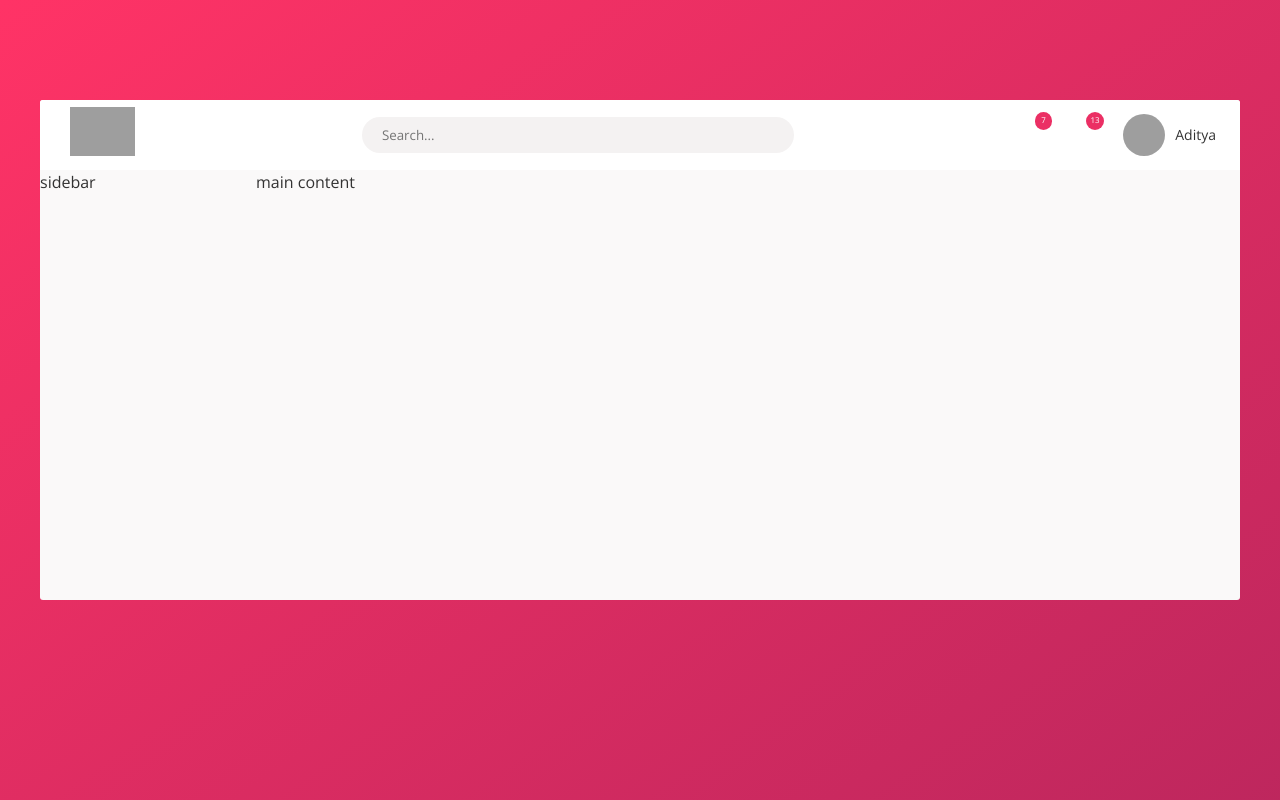
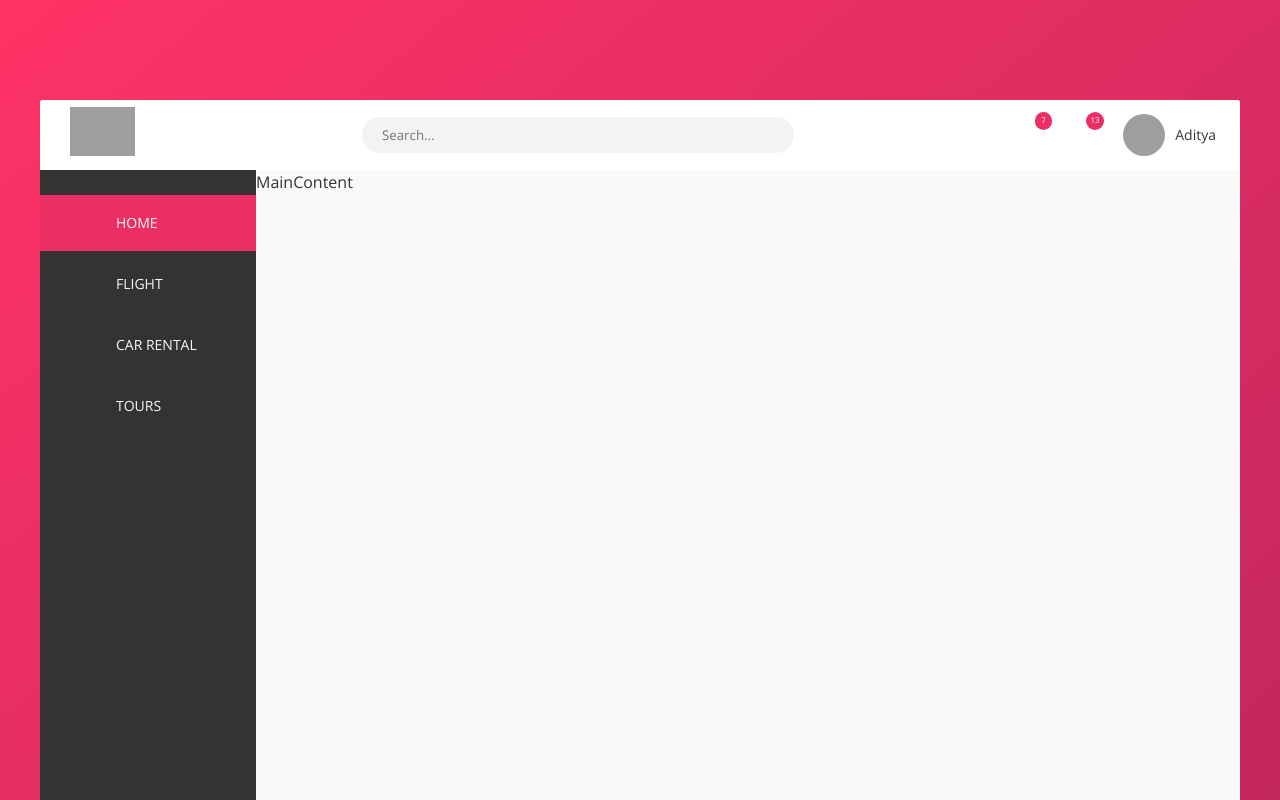
Before and after one commit to the-anomalous/Trillo, a React (Create React App) app: page / in a window 1280 px wide. Shown: the top 800 px of the page. Built offline with nearby package versions, Linux system fonts and the light colour scheme; grey boxes are pictures that could not be loaded.

Commit message:
created sidebar

```diff
--- a/src/components/app-container/_app-container.styles.scss
+++ b/src/components/app-container/_app-container.styles.scss
@@ -6,3 +6,7 @@
   box-shadow: var(--box-shadow-dark);
   border-radius: 3px;
 }
+
+.page-content {
+  display: flex;
+}
--- a/src/components/app-container/app-container.component.jsx
+++ b/src/components/app-container/app-container.component.jsx
@@ -1,12 +1,16 @@
 import React from 'react'
 import Header from '../header/header.component'
-import PageContent from '../page-content/page-content.component'
+import Sidebar from '../sidebar/sidebar.component'
+import MainContent from '../main-content/main-content.component'
 
 const AppContainer = () => {
   return (
     <div className='container'>
       <Header />
-      <PageContent/>
+      <div className='page-content' >
+        <Sidebar />
+        <MainContent/>
+      </div>
     </div>
   )
 }
--- /dev/null
+++ b/src/components/main-content/_main-content.styles.scss
@@ -0,0 +1,4 @@
+.main-content{
+  flex: 1;
+  height: 80rem;
+}
--- /dev/null
+++ b/src/components/main-content/main-content.component.jsx
@@ -0,0 +1,11 @@
+import React from 'react'
+
+const MainContent = () => {
+  return (
+    <div className='main-content' >
+      MainContent
+    </div>
+  )
+}
+
+export default MainContent
--- a/src/components/page-content/_page-content.styles.scss
+++ /dev/null
@@ -1,11 +0,0 @@
-.page-content {
-  display: flex;
-
-  .nav-sidebar{
-    width: 18%;
-  }
-
-  .main-content{
-    flex: 1;
-  }
-}
--- a/src/components/page-content/page-content.component.jsx
+++ /dev/null
@@ -1,17 +0,0 @@
-import React from 'react'
-
-const PageContent = () => {
-  return (
-    <div className='page-content' >
-      <nav className="nav-sidebar">
-        sidebar
-      </nav>
-
-      <main className="main-content">
-        main content
-      </main>
-    </div>
-  )
-}
-
-export default PageContent
--- /dev/null
+++ b/src/components/sidebar/_sidebar.styles.scss
@@ -0,0 +1,67 @@
+.sidebar {
+  width: 18%;
+  background-color: var(--color-grey-dark-1);
+  display: flex;
+  flex-direction: column;
+  justify-content: space-between;
+
+  .side-nav {
+    margin-top: 2rem;
+    list-style: none;
+
+    &__item {
+      margin: .5rem 0;
+      position: relative;
+    }
+
+    &__item::before {
+      content: '';
+      position: absolute;
+      top: 0;
+      left: 0;
+      width: 3px;
+      height: 100%;
+      background-color: var(--color-primary);
+      transform: scaleY(0);
+      transition: transform .2s .1s,
+        width .4s cubic-bezier(1, 0, 0, 1) .2s,
+        background-color .2s;
+    }
+
+    &__item:hover::before, &__item--active::before{
+      transform: scaleY(1);
+      width: 100%;
+    }
+
+    &__item:active::before {
+      background-color: var(--color-primary-light);
+    }
+
+    &__link,
+    &__link:active,
+    &__link:visited {
+      color: var(--color-grey-light-1);
+      display: flex;
+      align-items: center;
+      text-transform: uppercase;
+      padding: 1.5rem 3rem;
+      font-size: 1.4rem;
+      z-index: 10;
+      position: relative;
+    }
+
+    &__icon {
+      height: 2.6rem;
+      width: 2.6rem;
+      fill: currentColor;
+      margin-right: 2rem;
+    }
+  }
+
+  .legal {
+    color: #fff;
+    text-align: center;
+    font-size: 1.5rem;
+    padding: 2rem;
+  }
+}
--- a/src/components/sidebar/sidebar.component.jsx
+++ b/src/components/sidebar/sidebar.component.jsx
@@ -0,0 +1,53 @@
+/* eslint-disable jsx-a11y/anchor-is-valid */
+import React from 'react'
+import Icon from '../../assets/sprite.svg'
+
+const Sidebar = () => {
+  return (
+    <nav className='sidebar'>
+      <ul className="side-nav">
+        <li className="side-nav__item side-nav__item--active">
+          <a href="#" className="side-nav__link">
+            <svg className="side-nav__icon">
+              <use xlinkHref={`${Icon}#icon-home`} ></use>
+            </svg>
+            <span>Home</span>
+          </a>
+        </li>
+
+        <li className="side-nav__item">
+          <a href="#" className="side-nav__link">
+            <svg className="side-nav__icon">
+              <use xlinkHref={`${Icon}#icon-aircraft-take-off`} ></use>
+            </svg>
+            <span>Flight</span>
+          </a>
+        </li>
+
+        <li className="side-nav__item">
+          <a href="#" className="side-nav__link">
+            <svg className="side-nav__icon">
+              <use xlinkHref={`${Icon}#icon-key`} ></use>
+            </svg>
+            <span>Car rental</span>
+          </a>
+        </li>
+
+        <li className="side-nav__item">
+          <a href="#" className="side-nav__link">
+            <svg className="side-nav__icon">
+              <use xlinkHref={`${Icon}#icon-map`} ></use>
+            </svg>
+            <span>Tours</span>
+          </a>
+        </li>
+      </ul>
+
+      <div className="legal">
+        &copy; 2022 Trillo All Rights Reserved
+      </div>
+    </nav>
+  )
+}
+
+export default Sidebar
--- a/src/index.css
+++ b/src/index.css
@@ -22,8 +22,6 @@ body {
   background-image: linear-gradient(to right bottom, var(--color-primary-light), var(--color-primary-dark));
   background-size: cover;
   background-repeat: no-repeat;
-  height: 100vh;
-  overflow: hidden;
 
   box-sizing: border-box;
 }
--- a/src/sass/main.scss
+++ b/src/sass/main.scss
@@ -3,4 +3,5 @@
 
 @import '../components/app-container/app-container.styles';
 @import '../components/header/header.styles';
-@import '../components/page-content/page-content.styles';
+@import '../components/sidebar/sidebar.styles';
+@import '../components/main-content/main-content.styles'
```
